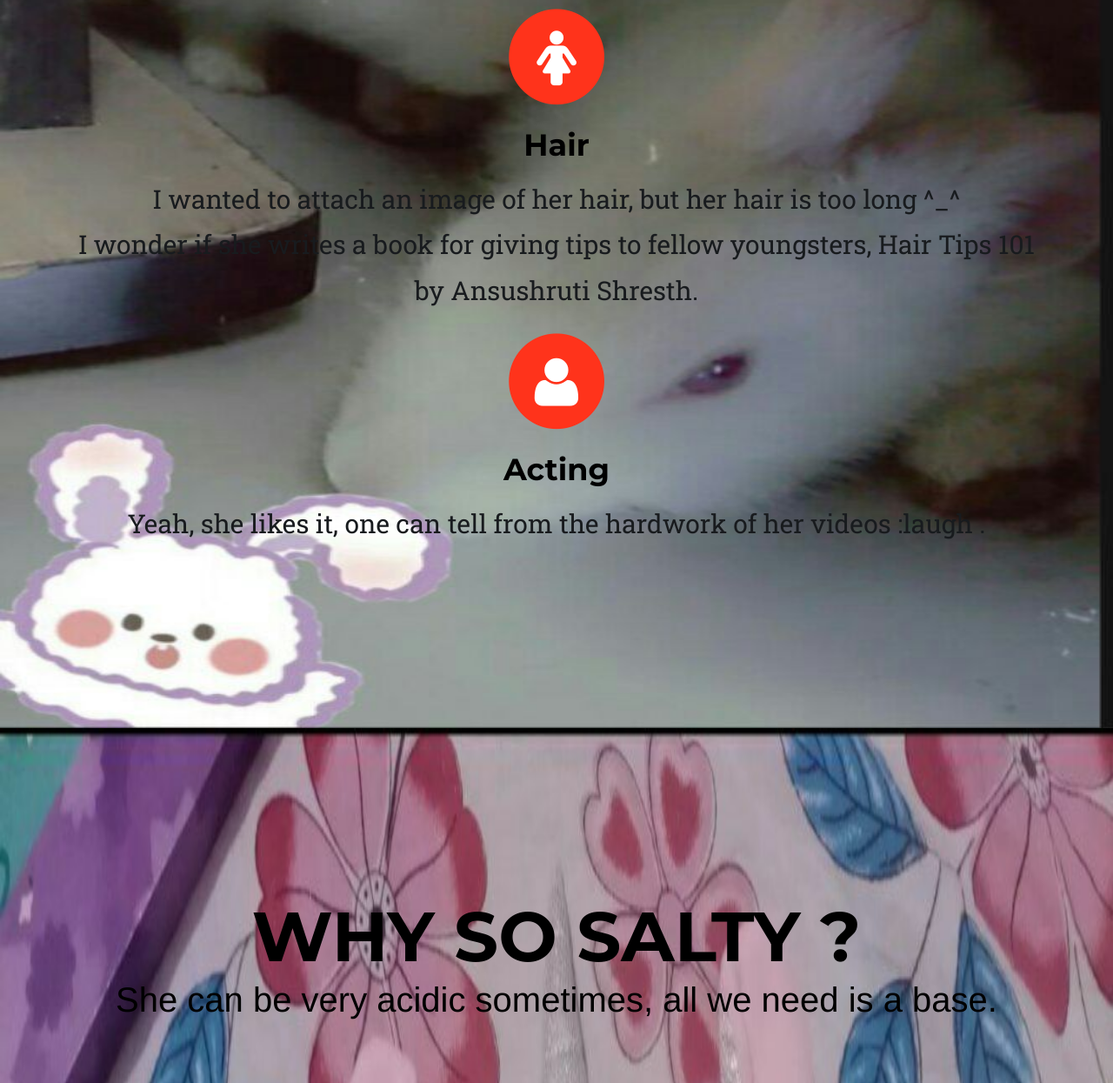
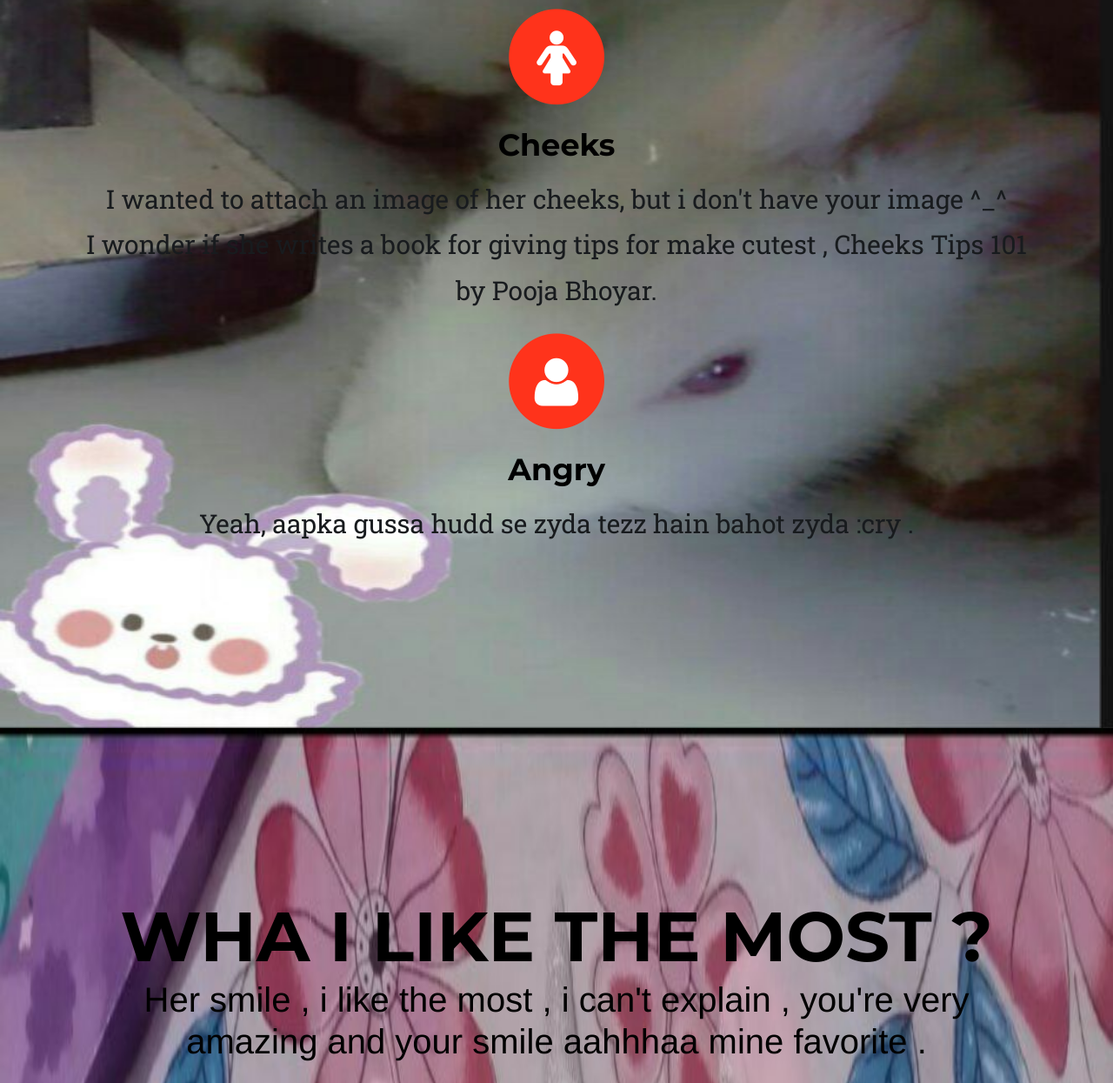
Before and after one commit to YourDaddyBabes/MoiiDidu, a plain HTML site: page index.html in a window 1280 px wide. Shown: the part 2404-3649 px from the top of the page at 87% size. Drawn offline with nearby package versions, Linux system fonts and the light colour scheme; a web font is replaced by a local one.

Commit message:
update index.html

```diff
--- a/index.html
+++ b/index.html
@@ -73,9 +73,9 @@ ga('send', 'pageview');
                   <i class='fa fa-circle fa-stack-2x text-pri'></i>
                   <i class='fa fa-female fa-stack-1x fa-inverse'></i>
                   </span>
-        <h4 class='service-heading'>Hair</h4>
-        <p class='text-mm'>I wanted to attach an image of her hair, but her hair is too long ^_^
-            <br> I wonder if she writes a book for giving tips to fellow youngsters, Hair Tips 101 by Ansushruti Shresth.
+        <h4 class='service-heading'>Cheeks</h4>
+        <p class='text-mm'>I wanted to attach an image of her cheeks, but i don't have your image ^_^
+            <br> I wonder if she writes a book for giving tips for make cutest , Cheeks Tips 101 by Pooja Bhoyar.
         </p>
     </div>
     <br>
@@ -84,8 +84,8 @@ ga('send', 'pageview');
                   <i class='fa fa-circle fa-stack-2x text-pri'></i>
                   <i class='fa fa-user fa-stack-1x fa-inverse'></i>
                   </span>
-        <h4 class='service-heading'>Acting</h4>
-        <p class='text-mm'>Yeah, she likes it, one can tell from the hardwork of her videos :laugh .</p>
+        <h4 class='service-heading'>Angry</h4>
+        <p class='text-mm'>Yeah, aapka gussa hudd se zyda tezz hain bahot zyda :cry .</p>
     </div>
     </div>
     </div>
@@ -95,8 +95,8 @@ ga('send', 'pageview');
         <div class='container'>
             <div class='row'>
                 <div class='col-lg-12 text-center'>
-                    <h2 class='section-heading'>Why so salty ?</h2>
-                    <h3 id='test2' class='section-subheading'>She can be very acidic sometimes, all we need is a base.</h3>
+                    <h2 class='section-heading'>Wha i like the most ?</h2>
+                    <h3 id='test2' class='section-subheading'>Her smile , i like the most , i can't explain , you're very amazing and your smile aahhhaa mine favorite .</h3>
                 </div>
             </div>
             <div class='row text-center'>
@@ -106,7 +106,7 @@ ga('send', 'pageview');
                   <i class='fa fa-comment fa-stack-1x fa-inverse'></i>
                   </span>
                     <h4 class='service-heading'>Chatting</h4>
-                    <p class='text-mm'>She isn't very friendly to initiate a conversation or keep it going, offline or online ( just personal experience and observation - or i am just unlucky ^_^ ) .</p>
+                    <p class='text-mm'>Chatting karte wakht woh kuch zyda hi serious hoti hain , galti se bhi msg ignore ya miss na hona chahiye verna tum gaye duniya ki koi bhi shakti tumhe nahi bacha sakti usse hehehe but she's very amazing woh aapke ek bhi msg miss nahi karegi i know hehehe budhhuuu meri sirf meri aur kisi ki nahi bs sunn le bata raha hun  .</p>
                 </div>
                 <br>
                 <div class='col-md-12'>
@@ -124,7 +124,7 @@ ga('send', 'pageview');
                   <i class='fa fa-birthday-cake fa-stack-1x fa-inverse'></i>
                   </span>
                     <h4 class='service-heading'>It's her birthday</h4>
-                    <p class='text-mm'>Let's not make her more salty now :p
+                    <p class='text-mm'>Let's not make her more santy now :p
                         <br>[ ^_^ sorry for the lame jokes ^_^ ]
                     </p>
                 </div>
```
